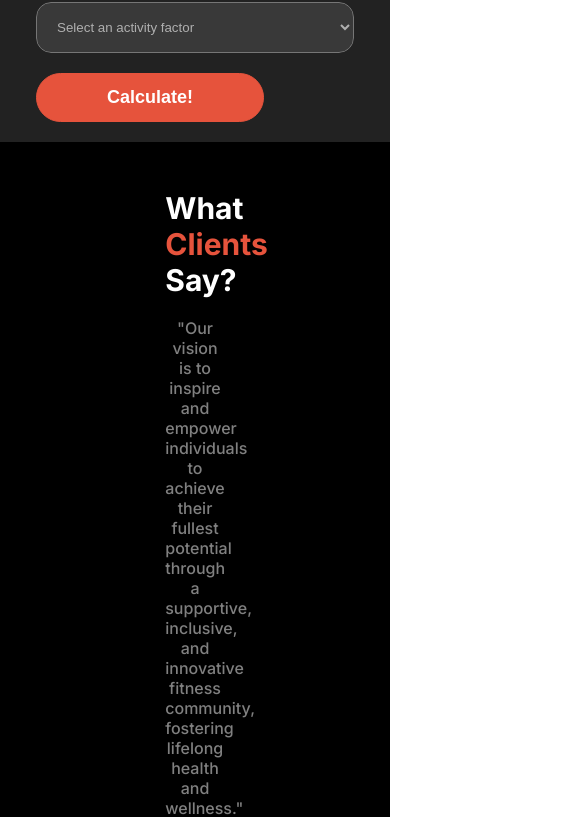
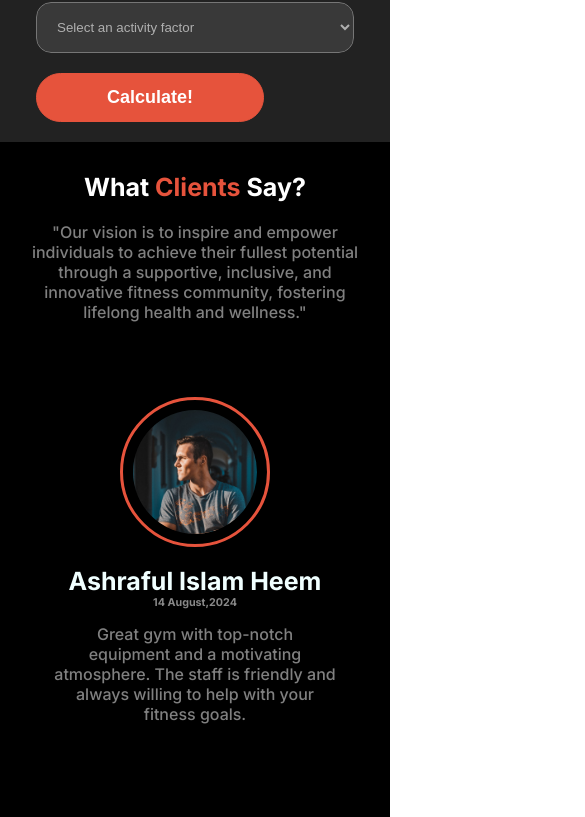
Before and after one commit to stopstressingme0ut/fitness-website, a plain HTML site: page index.html in a window 390 px wide. Shown: the part 3751-4568 px from the top of the page, 585 px wide, since content can reach past the window. Drawn offline with Linux system fonts and the light colour scheme; a web font is replaced by a local one.

Commit message:
made unique part responsive

```diff
--- a/style/Responsive.css
+++ b/style/Responsive.css
@@ -218,4 +218,20 @@
         color:rgba(255, 255, 255, 0.5);
         padding: 20px 0;
     }
+
+    .review{
+        padding: 0 0;
+        background-color:black;
+        text-align: center;
+        padding-top: 30px;
+    }
+    .reviews{
+        display: grid;
+        grid-template-columns: repeat(1, 1fr);
+        gap: 30px;
+    }
+
+    .review-text h2 {
+        font-size: 25px;
+    }
 }
```
